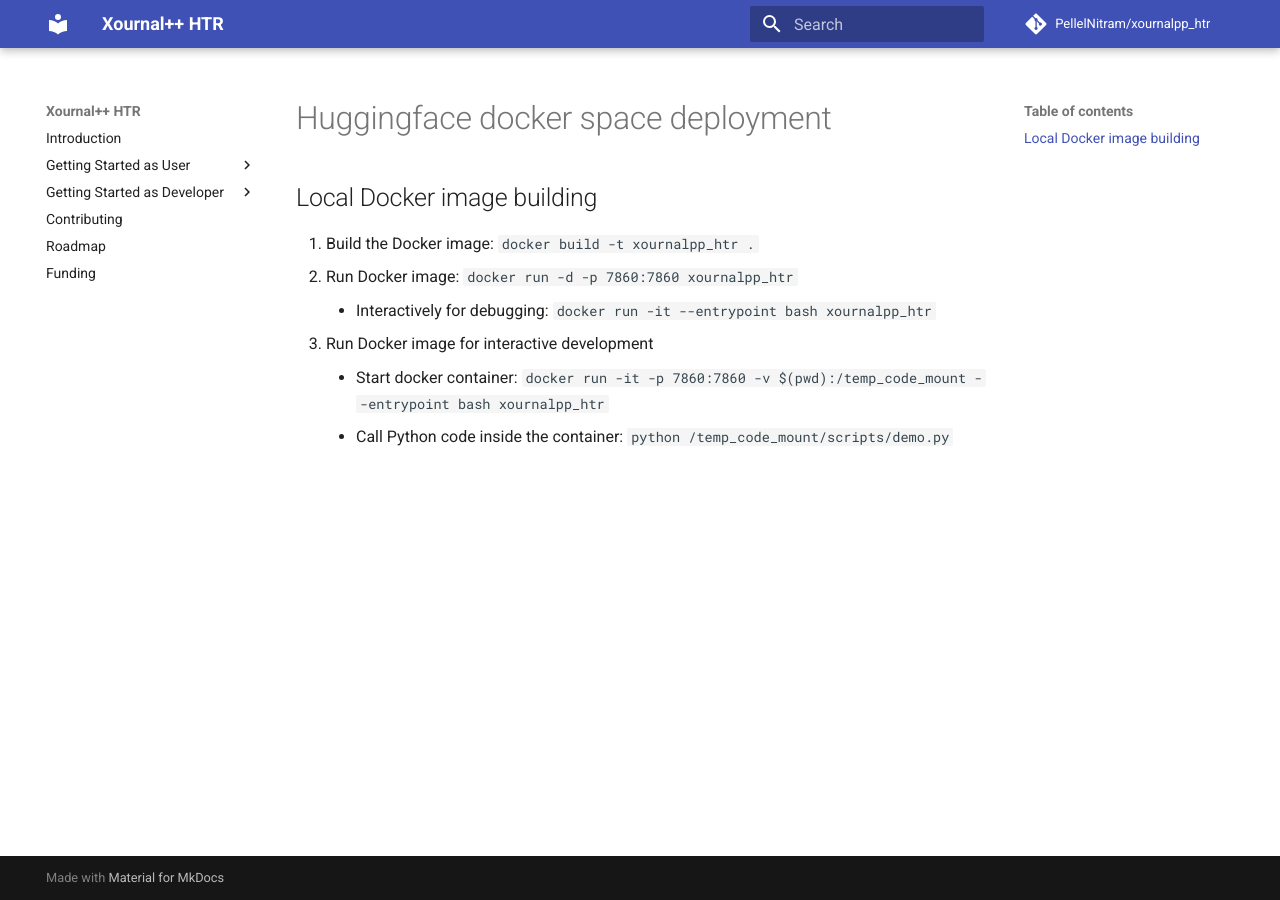
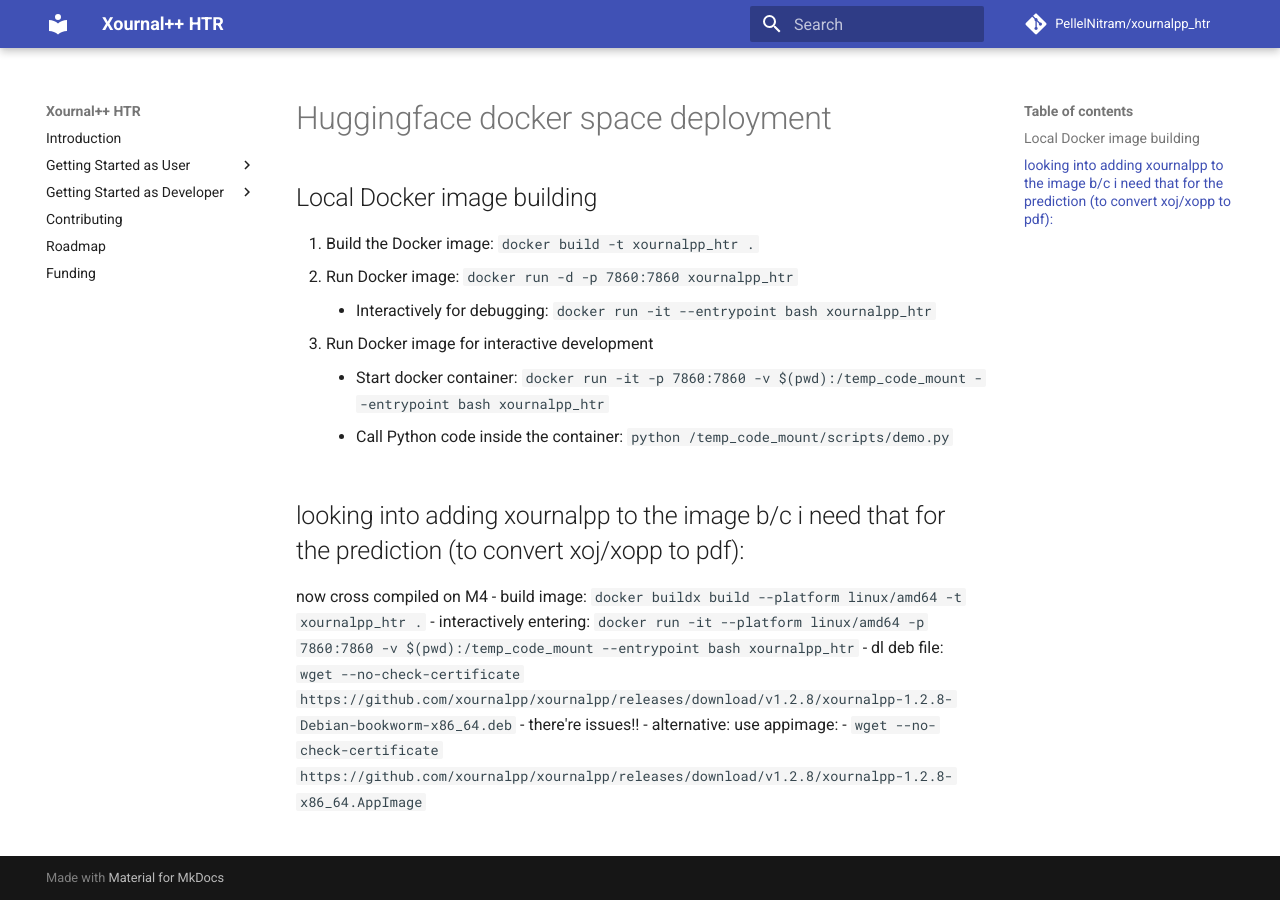
Before and after one commit to PellelNitram/xournalpp_htr, an MkDocs documentation site: the page built from docs/huggingface_docker_space_deployment.md, in a window 1280 px wide. Built offline with MkDocs 1.6.1 and Material for MkDocs 9.7.7, drawn with Linux system fonts in a browser that asks for light colours; comment, search, counter and statistics services are not loaded.

Commit message:
Update documentation.

```diff
--- a/docs/huggingface_docker_space_deployment.md
+++ b/docs/huggingface_docker_space_deployment.md
@@ -6,3 +6,13 @@
 3. Run Docker image for interactive development
     - Start docker container: `docker run -it -p 7860:7860 -v $(pwd):/temp_code_mount --entrypoint bash xournalpp_htr`
     - Call Python code inside the container: `python /temp_code_mount/scripts/demo.py`
+
+## looking into adding xournalpp to the image b/c i need that for the prediction (to convert xoj/xopp to pdf):
+
+now cross compiled on M4
+- build image: `docker buildx build --platform linux/amd64 -t xournalpp_htr .`
+- interactively entering: `docker run -it --platform linux/amd64 -p 7860:7860 -v $(pwd):/temp_code_mount --entrypoint bash xournalpp_htr`
+- dl deb file: `wget --no-check-certificate https://github.com/xournalpp/xournalpp/releases/download/v1.2.8/xournalpp-1.2.8-Debian-bookworm-x86_64.deb`
+    - there're issues!!
+- alternative: use appimage:
+    - `wget --no-check-certificate https://github.com/xournalpp/xournalpp/releases/download/v1.2.8/xournalpp-1.2.8-x86_64.AppImage`
```
